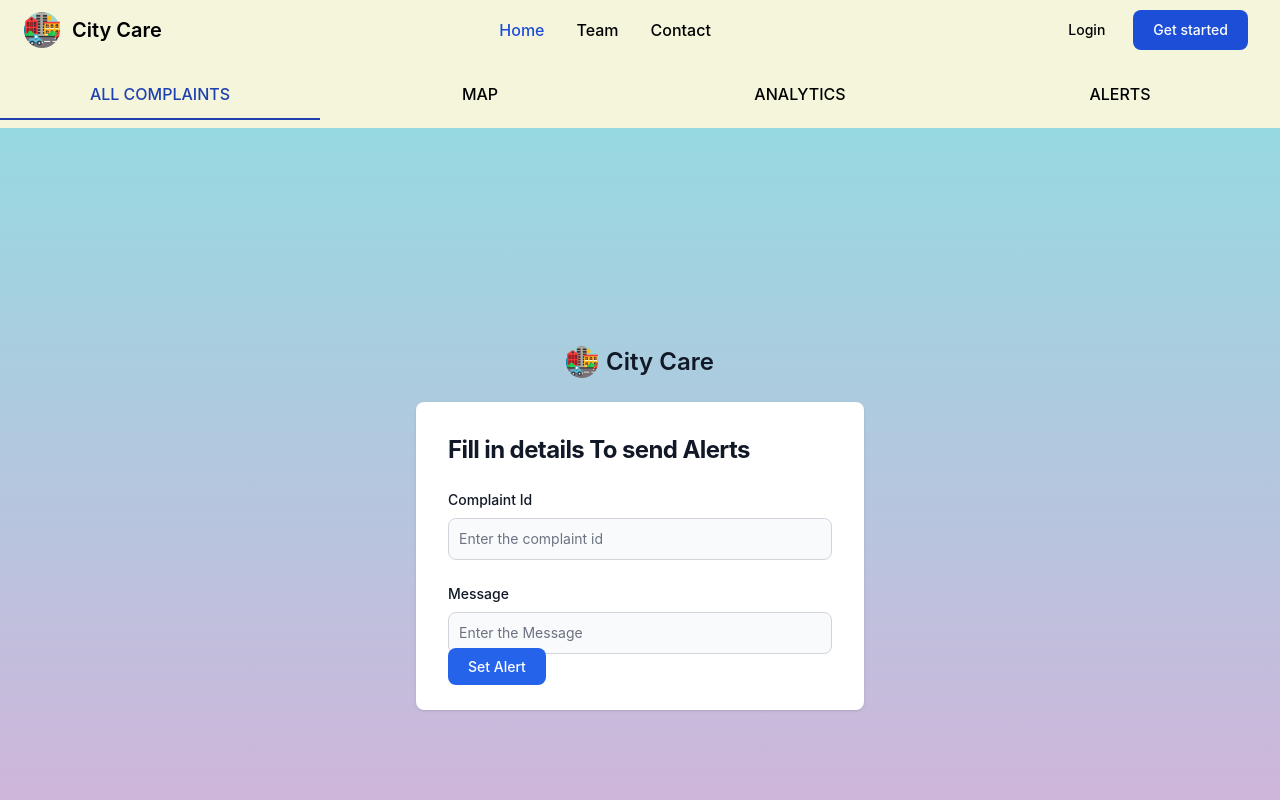
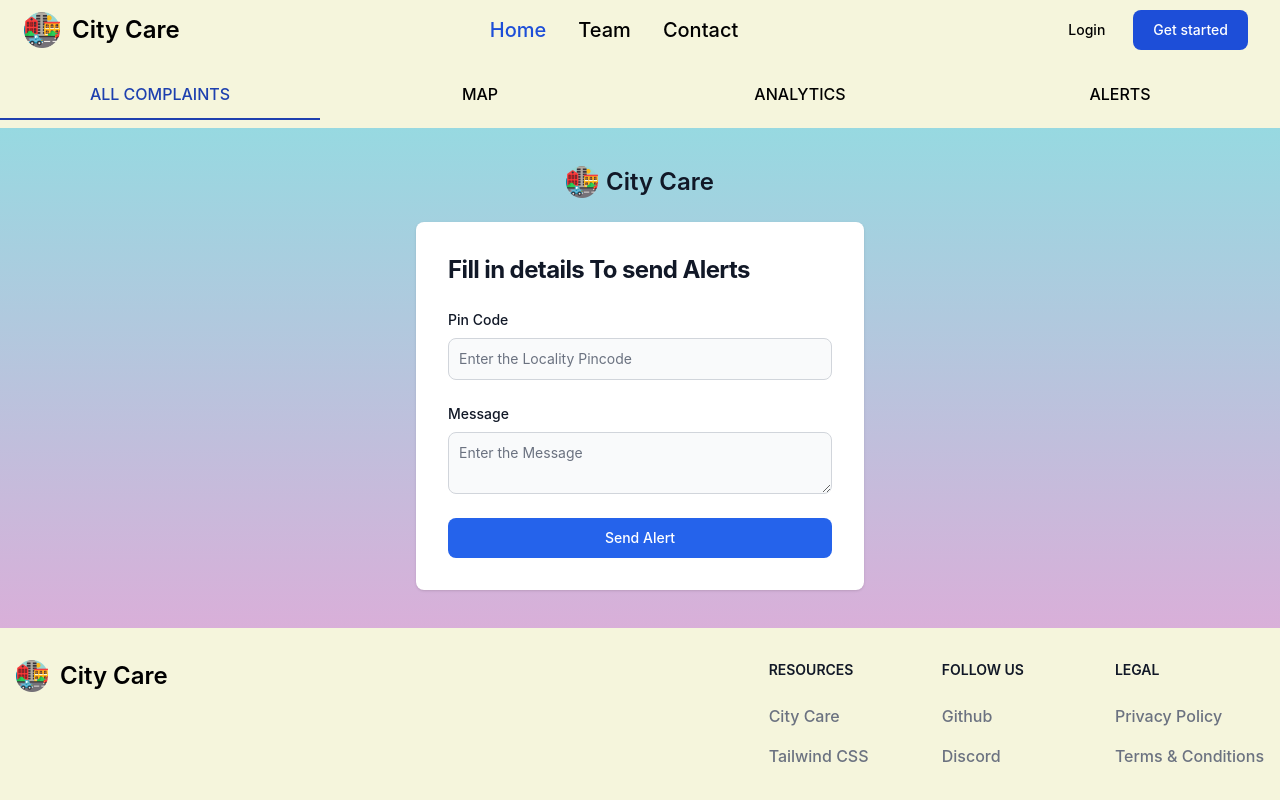
Before and after one commit to Ajitkumar-25/CityCare, a React (Create React App) app in the folder dashboard/: page /alerts in a window 1280 px wide. Shown: the top 800 px of the page. Built offline with nearby package versions, Linux system fonts and the light colour scheme; what tw-elements would draw is missing.

Commit message:
send Alert frontend with axios call Done

```diff
--- a/dashboard/src/components/alert.js
+++ b/dashboard/src/components/alert.js
@@ -1,31 +1,34 @@
 import React from "react";
 import Tabs from "./tabs";
-import { Link } from "react-router-dom";
 import { useState } from "react";
+import axios from "axios";
 
 function Alert() {
-  const [id, setId] = useState("");
+  const [pincode, setpincode] = useState("");
   const [message, setMessage] = useState("");
 
   const handlesubmit = (e) => {
     e.preventDefault();
-    console.log(id, message);
-    // axios
-    //   .post("http://localhost:5001/api_alerts", {
-    //     id,
-    //     message,
-    //   })
-    //   .then((res) => {
-    //     console.log(res);
-    //     if (res.status === 200) {
-    //       alert("Alert sent successfully");
-    //     } else {
-    //       alert("Invalid credentials");
-    //     }
-    //   })
-    //   .catch((err) => {
-    //     console.log(err);
-    //   });
+    console.log(pincode, message);
+    const data = {
+      pincode: pincode,
+      message: message,
+    };
+    axios
+      .post("http://localhost:5001/create_alert", {
+        data,
+      })
+      .then((res) => {
+        console.log(res);
+        if (res.status === 200) {
+          alert("Alert sent successfully");
+        } else {
+          alert("Invalid credentials");
+        }
+      })
+      .catch((err) => {
+        console.log(err);
+      });
   };
 
   return (
@@ -38,7 +41,7 @@ function Alert() {
           backgroundImage: "linear-gradient(0deg, #D9AFD9 0%, #97D9E1 100%)",
         }}
       >
-        <div className="flex flex-col items-center justify-center px-6 py-8 mx-auto md:h-screen lg:py-0">
+        <div className="flex flex-col items-center justify-center px-6 py-8 mx-auto md:h-[500px] lg:py-0">
           <a
             href="/"
             className="flex items-center mb-6 text-2xl font-semibold text-gray-900 dark:text-white"
@@ -57,16 +60,16 @@ function Alert() {
                     htmlFor="email"
                     className="block mb-2 text-sm font-medium text-gray-900 dark:text-white"
                   >
-                    Complaint Id
+                    Pin Code
                   </label>
                   <input
                     type="number"
                     name="type"
                     id="type"
                     className="bg-gray-50 border border-gray-300 text-gray-900 sm:text-sm rounded-lg focus:ring-primary-600 focus:border-primary-600 block w-full p-2.5 dark:bg-gray-700 dark:border-gray-600 dark:placeholder-gray-400 dark:text-white dark:focus:ring-blue-500 dark:focus:border-blue-500"
-                    placeholder="Enter the complaint id "
+                    placeholder="Enter the Locality Pincode "
                     required={true}
-                    onChange={(e) => setId(e.target.value)}
+                    onChange={(e) => setpincode(e.target.value)}
                   />
                 </div>
                 <div>
@@ -76,7 +79,7 @@ function Alert() {
                   >
                     Message
                   </label>
-                  <input
+                  <textarea
                     type="String "
                     name="message"
                     id="message"
@@ -86,12 +89,12 @@ function Alert() {
                     onChange={(e) => setMessage(e.target.value)}
                   />
                 </div>
-                <Link
+                <button
                   type="submit"
                   className="w-full text-white bg-primary-600 hover:bg-primary-700 focus:ring-4 focus:outline-none focus:ring-primary-300 font-medium rounded-lg text-sm px-5 py-2.5 text-center dark:bg-primary-600 dark:hover:bg-primary-700 dark:focus:ring-primary-800"
                 >
-                  Set Alert
-                </Link>
+                  Send Alert
+                </button>
               </form>
             </div>
           </div>
--- a/dashboard/src/components/navbar.js
+++ b/dashboard/src/components/navbar.js
@@ -16,7 +16,7 @@ function navbar() {
               className="mr-3 h-6 sm:h-9"
               alt="City care Logo"
             />
-            <span className="self-center text-xl font-semibold whitespace-nowrap ">
+            <span className="self-center text-2xl font-semibold whitespace-nowrap ">
               City Care
             </span>
           </a>
@@ -84,40 +84,16 @@ function navbar() {
               <li>
                 <a
                   href="/"
-                  className="block py-2 pr-4 pl-3 text-white rounded bg-primary-700 lg:bg-transparent lg:text-primary-700 lg:p-0 dark:text-white"
+                  className="block text-xl py-2 pr-4 pl-3 text-white rounded bg-primary-700 lg:bg-transparent lg:text-primary-700 lg:p-0 dark:text-white"
                   aria-current="page"
                 >
                   Home
                 </a>
               </li>
-              {/* <li>
-                <a
-                  href="/"
-                  className="block py-2 pr-4 pl-3 text-gray-700 border-b border-gray-100 hover:bg-gray-50 lg:hover:bg-transparent lg:border-0 lg:hover:text-primary-700 lg:p-0 dark:text-gray-400 lg:dark:hover:text-white dark:hover:bg-gray-700 dark:hover:text-white lg:dark:hover:bg-transparent dark:border-gray-700"
-                >
-                  About
-                </a>
-              </li> */}
-              {/* <li>
-                <a
-                  href="/"
-                  className="block py-2 pr-4 pl-3 text-gray-700 border-b border-gray-100 hover:bg-gray-50 lg:hover:bg-transparent lg:border-0 lg:hover:text-primary-700 lg:p-0 dark:text-gray-400 lg:dark:hover:text-white dark:hover:bg-gray-700 dark:hover:text-white lg:dark:hover:bg-transparent dark:border-gray-700"
-                >
-                  Marketplace
-                </a>
-              </li> */}
-              {/* <li>
-                <a
-                  href="/"
-                  className="block py-2 pr-4 pl-3 text-gray-700 border-b border-gray-100 hover:bg-gray-50 lg:hover:bg-transparent lg:border-0 lg:hover:text-primary-700 lg:p-0 dark:text-gray-400 lg:dark:hover:text-white dark:hover:bg-gray-700 dark:hover:text-white lg:dark:hover:bg-transparent dark:border-gray-700"
-                >
-                  Features
-                </a>
-              </li> */}
               <li>
                 <Link
                   to="/team"
-                  className="block py-2 pr-4 pl-3 text-black-700 border-b border-gray-100 hover:bg-gray-50 lg:hover:bg-transparent lg:border-0 lg:hover:text-primary-700 lg:p-0 dark:text-gray-400 lg:dark:hover:text-white dark:hover:bg-gray-700 dark:hover:text-white lg:dark:hover:bg-transparent dark:border-gray-700"
+                  className="block text-xl py-2 pr-4 pl-3 text-black-700 border-b border-gray-100 hover:bg-gray-50 lg:hover:bg-transparent lg:border-0 lg:hover:text-primary-700 lg:p-0 dark:text-gray-400 lg:dark:hover:text-white dark:hover:bg-gray-700 dark:hover:text-white lg:dark:hover:bg-transparent dark:border-gray-700"
                 >
                   Team
                 </Link>
@@ -125,7 +101,7 @@ function navbar() {
               <li>
                 <Link
                   to="/contact"
-                  className="block py-2 pr-4 pl-3 text-black-700 border-b border-gray-100 hover:bg-gray-50 lg:hover:bg-transparent lg:border-0 lg:hover:text-primary-700 lg:p-0 dark:text-gray-400 lg:dark:hover:text-white dark:hover:bg-gray-700 dark:hover:text-white lg:dark:hover:bg-transparent dark:border-gray-700"
+                  className="block text-xl py-2 pr-4 pl-3 text-black-700 border-b border-gray-100 hover:bg-gray-50 lg:hover:bg-transparent lg:border-0 lg:hover:text-primary-700 lg:p-0 dark:text-gray-400 lg:dark:hover:text-white dark:hover:bg-gray-700 dark:hover:text-white lg:dark:hover:bg-transparent dark:border-gray-700"
                 >
                   Contact
                 </Link>
```
